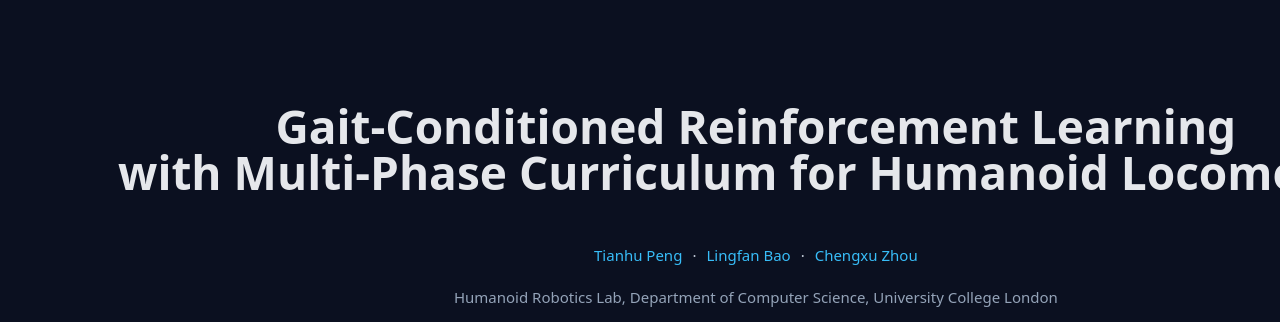
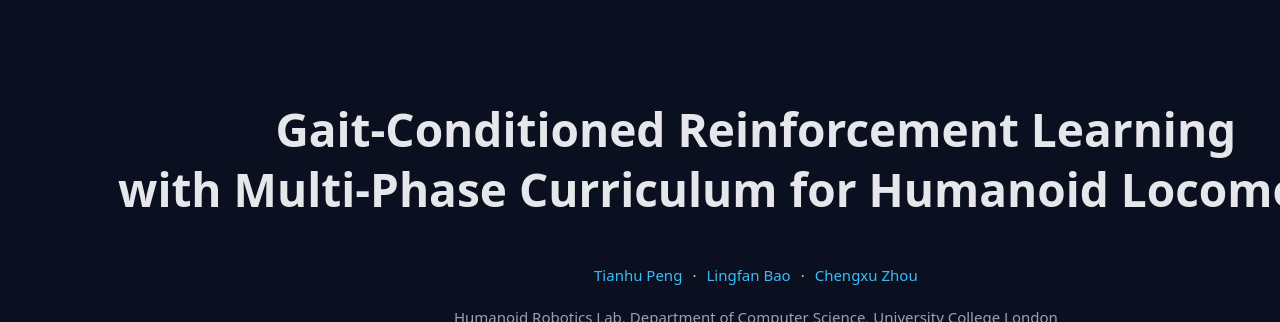
Before and after one commit to RamseyPengTianhu/Gait-conditioned-humanoid-locomotion, a plain HTML site: page index.html in a window 1280 px wide. Shown: the top 322 px of the page. Drawn offline with Linux system fonts and the light colour scheme.

Commit message:
Updated Title

```diff
--- a/index.html
+++ b/index.html
@@ -65,7 +65,7 @@
         padding: 56px 0;
       }
       header h1.title-2lines {
-        line-height: 0.5;
+        line-height: 0.65;
         white-space: normal;
         font-size: clamp(26px, 3.8vw, 46px);
         text-align: center; /* 整体居中 */
```
